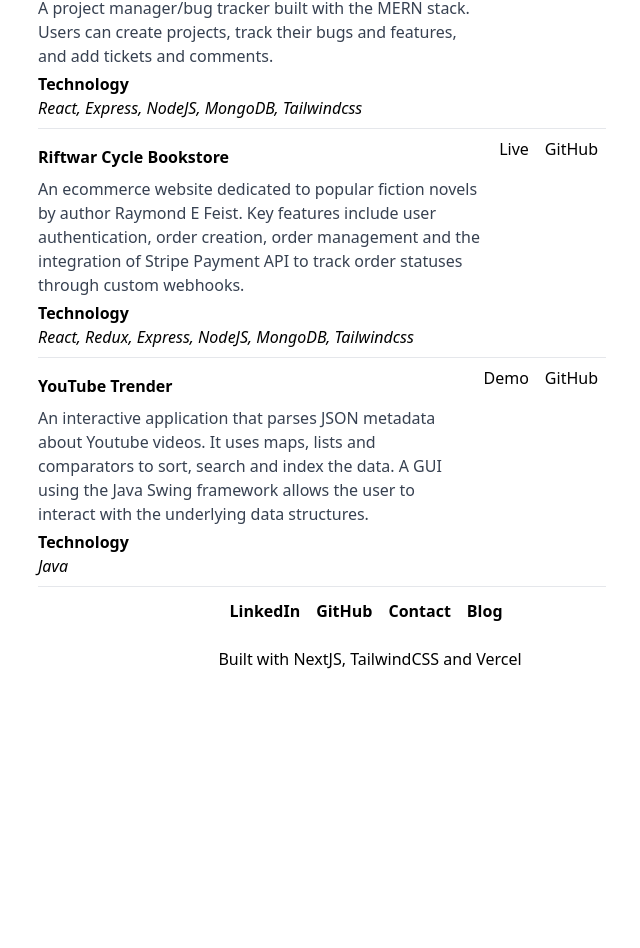
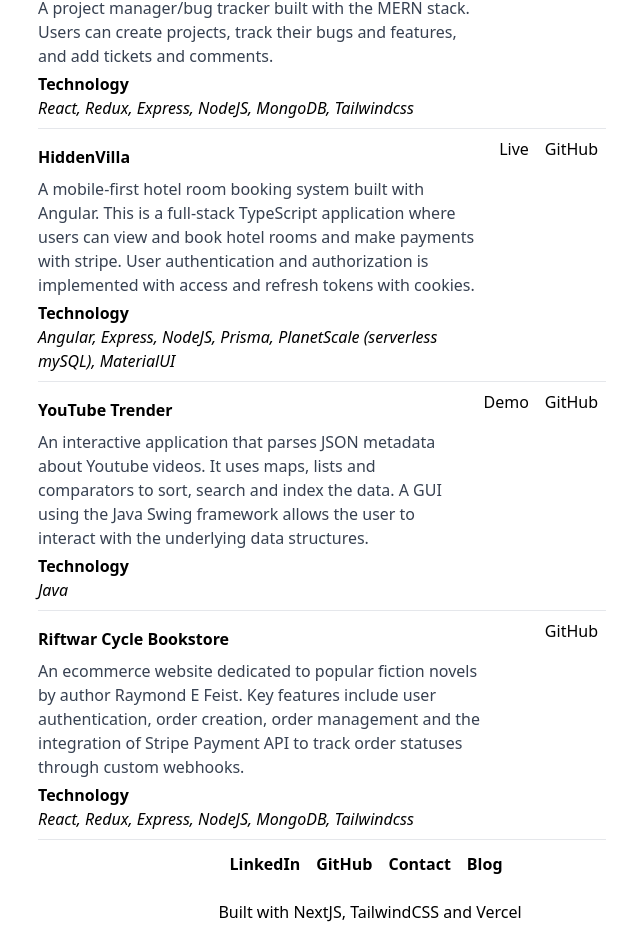
Before and after one commit to JamesIde/portfolio-ji, a Next.js app: page / in a window 1280 px wide. Shown: the part 532-1480 px from the top of the page, without its empty margins (270-910 px from the left). Before the commit the page ends 1227 px from the top, so only its background shows below. Built offline with nearby package versions, Linux system fonts and the light colour scheme.

Commit message:
Update main

```diff
--- a/pages/index.js
+++ b/pages/index.js
@@ -97,7 +97,7 @@ export default function Home() {
 
                 <p className="font-bold text-md">Technology</p>
                 <p className="text-md italic">
-                  React, Express, NodeJS, MongoDB, Tailwindcss
+                  React, Redux, Express, NodeJS, MongoDB, Tailwindcss
                 </p>
               </div>
               <div className="inline-flex">
@@ -116,39 +116,34 @@ export default function Home() {
             <hr className="w-full mt-2" />
             <div className="flex flex-row justify-between ">
               <div>
-                <h2 className="font-bold mt-4">Riftwar Cycle Bookstore</h2>
+                <h2 className="font-bold mt-4">HiddenVilla</h2>
                 <p className="text-gray-700 max-w-md mt-2 mb-1">
-                  An ecommerce website dedicated to popular fiction novels by
-                  author Raymond E Feist. Key features include user
-                  authentication, order creation, order management and the
-                  integration of Stripe Payment API to track order statuses
-                  through custom webhooks.
+                  A mobile-first hotel room booking system built with Angular.
+                  This is a full-stack TypeScript application where users can
+                  view and book hotel rooms and make payments with stripe. User
+                  authentication and authorization is implemented with access
+                  and refresh tokens with cookies.
                 </p>
                 <p className="font-bold text-md">Technology</p>
                 <p className="text-md italic">
-                  React, Redux, Express, NodeJS, MongoDB, Tailwindcss
+                  Angular, Express, NodeJS, Prisma, PlanetScale (serverless
+                  mySQL), MaterialUI
                 </p>
               </div>
-              <div className="inline-flex">
+              <div className="inline-flex pl">
                 <span className="p-2 hover:cursor-pointer hover:text-[#BED600] duration-500">
-                  <a
-                    href="https://riftwar-cycle-bookstore.netlify.app/"
-                    target="#"
-                  >
-                    Live{" "}
+                  <a href="https://hidden-villa-1.web.app/" target="#">
+                    Live
                   </a>
                 </span>
                 <span className="p-2 hover:cursor-pointer hover:text-[#BED600] duration-500">
-                  <a
-                    href="https://github.com/JamesIde/riftwar-cycle-bookshop"
-                    target="#"
-                  >
+                  <a href="https://github.com/JamesIde/hidden-villa" target="#">
                     GitHub{" "}
                   </a>
                 </span>
               </div>
             </div>
-            <hr className="mt-2 border-1" />
+            <hr className="w-full mt-2" />
             <div className="flex flex-row justify-between ">
               <div>
                 <h2 className="font-bold mt-4">YouTube Trender</h2>
@@ -182,6 +177,33 @@ export default function Home() {
               </div>
             </div>
             <hr className="w-full mt-2" />
+            <div className="flex flex-row justify-between ">
+              <div>
+                <h2 className="font-bold mt-4">Riftwar Cycle Bookstore</h2>
+                <p className="text-gray-700 max-w-md mt-2 mb-1">
+                  An ecommerce website dedicated to popular fiction novels by
+                  author Raymond E Feist. Key features include user
+                  authentication, order creation, order management and the
+                  integration of Stripe Payment API to track order statuses
+                  through custom webhooks.
+                </p>
+                <p className="font-bold text-md">Technology</p>
+                <p className="text-md italic">
+                  React, Redux, Express, NodeJS, MongoDB, Tailwindcss
+                </p>
+              </div>
+              <div className="inline-flex">
+                <span className="p-2 hover:cursor-pointer hover:text-[#BED600] duration-500">
+                  <a
+                    href="https://github.com/JamesIde/riftwar-cycle-bookshop"
+                    target="#"
+                  >
+                    GitHub{" "}
+                  </a>
+                </span>
+              </div>
+            </div>
+            <hr className="mt-2 border-1" />
           </div>
         </div>
       </Layout>
```
